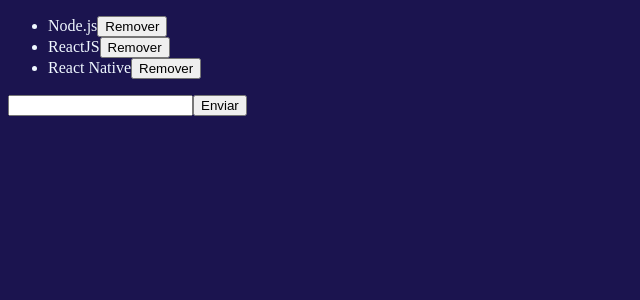
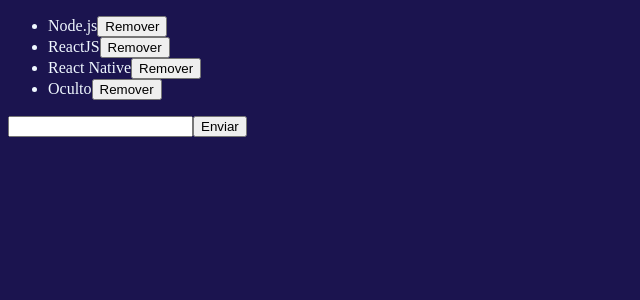
Before and after one commit to f3rnandorj/FirstProjectReactJS, a React app: page / in a window 1280 px wide. Shown: the top 300 px of the page, without its empty margins (0-640 px from the left). Built offline with nearby package versions, Linux system fonts and the light colour scheme.

Commit message:
Proptypes and DefaultProps
Aprendendo e utilizando ambas definições.

```diff
--- a/package.json
+++ b/package.json
@@ -21,6 +21,7 @@
   },
   "dependencies": {
     "file-loader": "4.0.0",
+    "prop-types": "15.7.2",
     "react": "16.8.6",
     "react-dom": "16.8.6"
   }
--- a/src/components/TechItem.js
+++ b/src/components/TechItem.js
@@ -1,4 +1,5 @@
 import React from 'react';
+import PropTypes from 'prop-types';
 
 /*ou poderia ser props.tech*/
 function TechItem({ tech, onDelete }) {
@@ -12,4 +13,14 @@
   );
 }
 
+/*Defaultprops serve para passar informaçoes caso o valor viesse nulo */
+TechItem.defaultProps = {
+  tech: 'Oculto',
+};
+
+TechItem.prototypes = {
+  tech: PropTypes.string,
+  onDelete: PropTypes.func.isRequired,
+};
+
 export default TechItem;
--- a/src/components/TechList.js
+++ b/src/components/TechList.js
@@ -39,6 +39,7 @@
               onDelete={() => this.handleDelete(tech)}
             />
           ))}
+          <TechItem />
         </ul>
         <input
           type="text"
```
Also changed, not shown: 1 other file (tests, documents, lock files or other folders).
